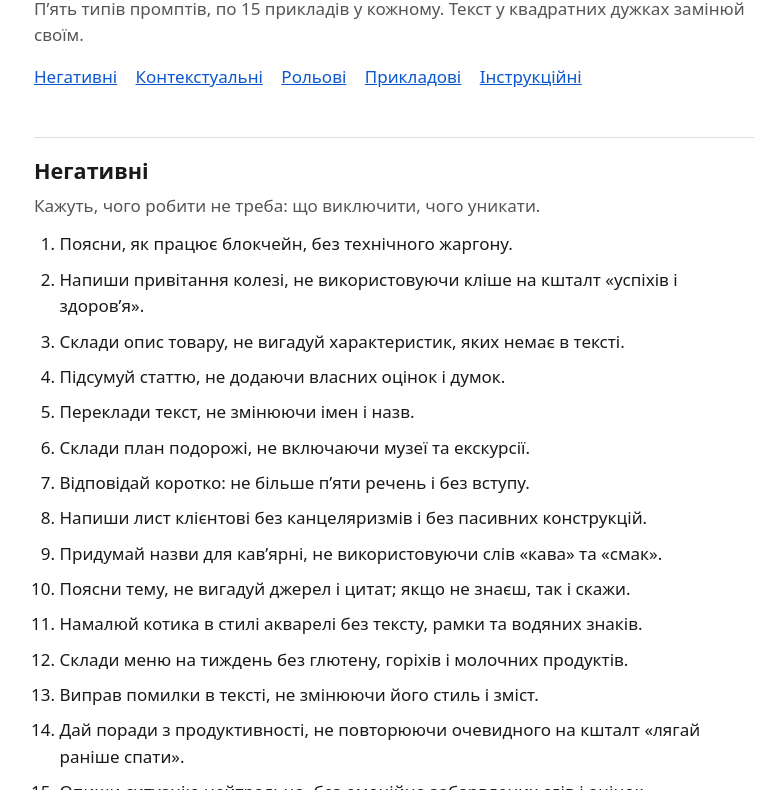
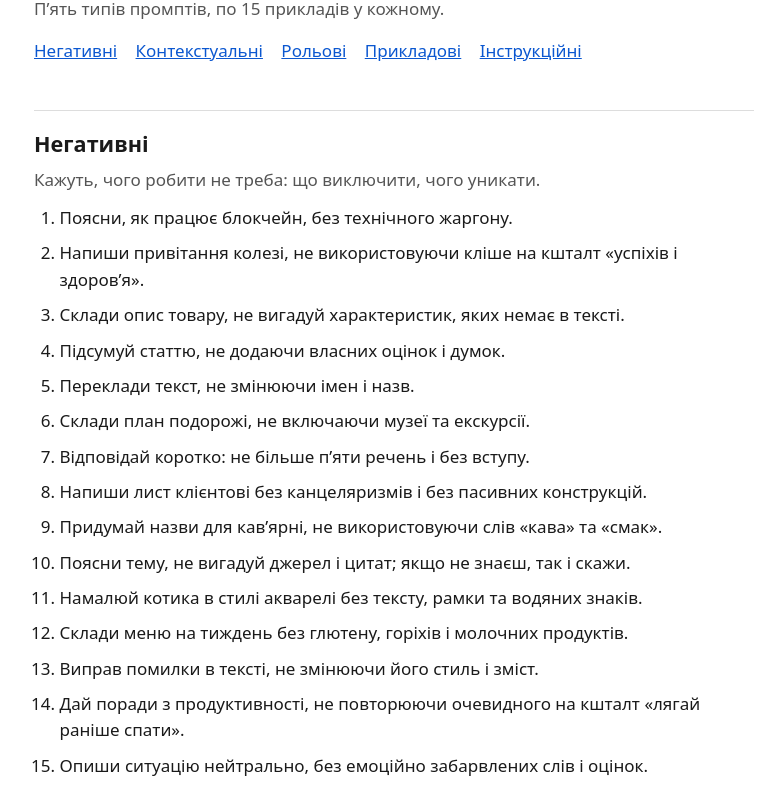
Before and after one commit to JackHAHAHAHAHAHA/promptsai, a plain HTML site: page index.html in a window 1280 px wide. Shown: the part 81-871 px from the top of the page, without its empty margins (246-1021 px from the left). Drawn offline with Linux system fonts and the light colour scheme.

Commit message:
Update index.html

```diff
--- a/index.html
+++ b/index.html
@@ -25,7 +25,7 @@ code{background:var(--code);padding:1px 5px;border-radius:3px;font-size:.92em}
 <body>
 <main>
 <h1>Види промптів для ШІ</h1>
-<p>П’ять типів промптів, по 15 прикладів у кожному. Текст у квадратних дужках замінюй своїм.</p>
+<p>П’ять типів промптів, по 15 прикладів у кожному.</p>
 <nav>
 <a href="#negative">Негативні</a>
 <a href="#context">Контекстуальні</a>
```
